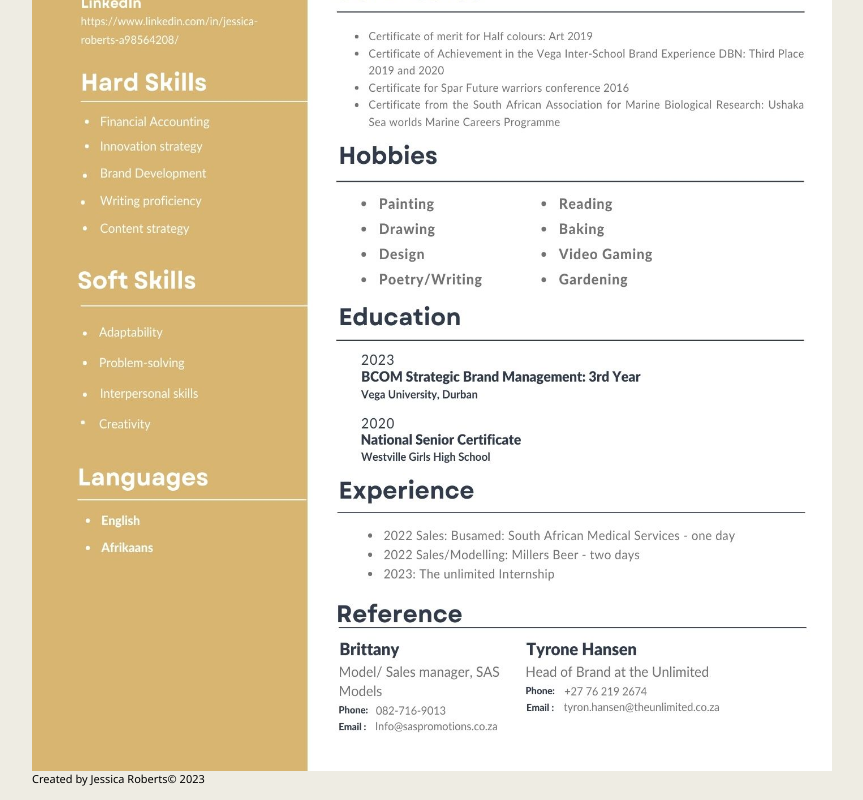
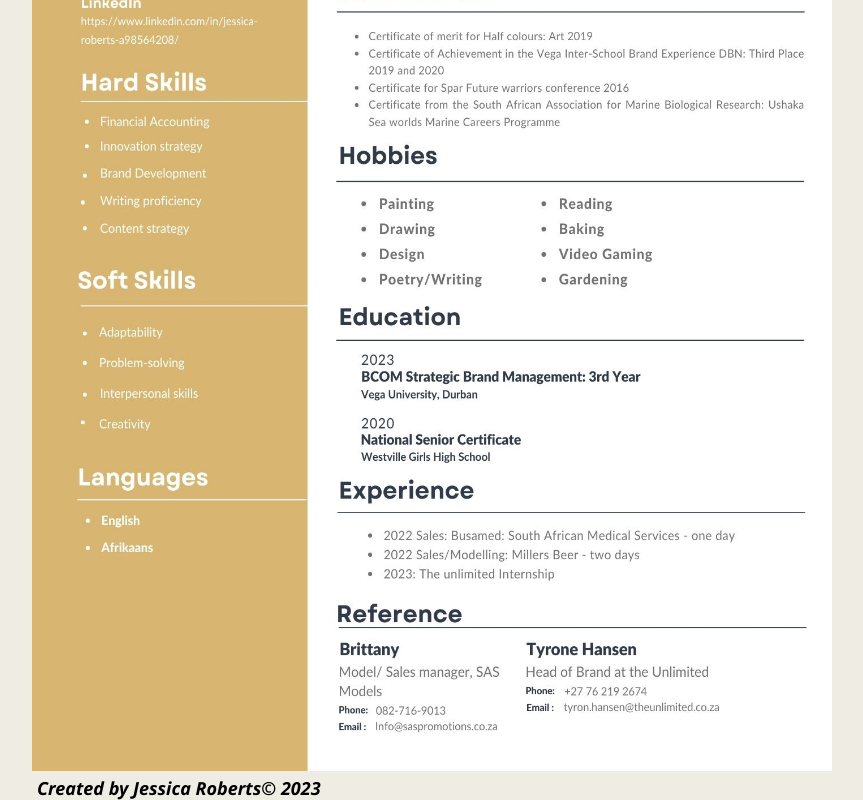
Before and after one commit to JessicaRoberts1802/MyCV, a plain HTML site: page index.html in a window 1280 px wide. Shown: the part 462-1262 px from the top of the page, without its empty margins (128-991 px from the left). Drawn offline with Linux system fonts and the light colour scheme.

Commit message:
Altered footer content styling

```diff
--- a/styles.css
+++ b/styles.css
@@ -79,4 +79,9 @@ body {
       footer {
         height: 10px;
         margin-bottom: auto;
+        align-items: center;
+        margin: 5px;
+        font-style: oblique;
+        font-size: large;
+        font-weight: bold
       }
```
